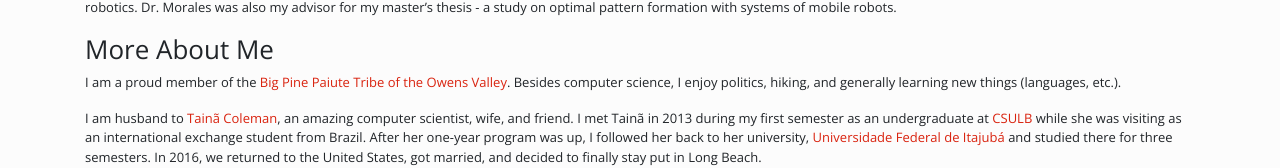
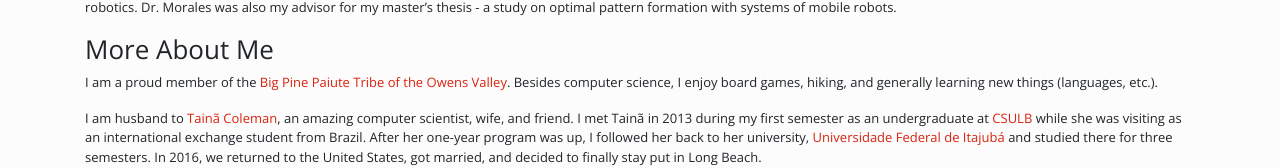
Before and after one commit to earri003/homepage, a React (Create React App) app: page /about in a window 1280 px wide. Shown: the part 311-479 px from the top of the page. Built offline with nearby package versions, Linux system fonts and the light colour scheme.

Commit message:
updates about

```diff
--- a/src/About.js
+++ b/src/About.js
@@ -24,7 +24,7 @@ function About() {
                 <h2>More About Me</h2>
                 <p>
                     I am a proud member of the <a href="https://www.bigpinepaiute.org/">Big Pine Paiute Tribe of the Owens Valley</a>.
-                    Besides computer science, I enjoy politics, hiking, and generally learning new things (languages, etc.).
+                    Besides computer science, I enjoy board games, hiking, and generally learning new things (languages, etc.).
                 </p>
                 <p>
                     I am husband to <a href="https://tainacoleman.com">Tainã Coleman</a>, an amazing computer scientist, wife, and friend. I met Tainã in 2013 during my first semester as an undergraduate at <a href="https://csulb.edu">CSULB</a> while she was visiting as an international exchange student from Brazil. After her one-year program was up, I followed her back to her university, <a href="https://unifei.edu.br/">Universidade Federal de Itajubá</a> and studied there for three semesters. In 2016, we returned to the United States, got married, and decided to finally stay put in Long Beach.
```
